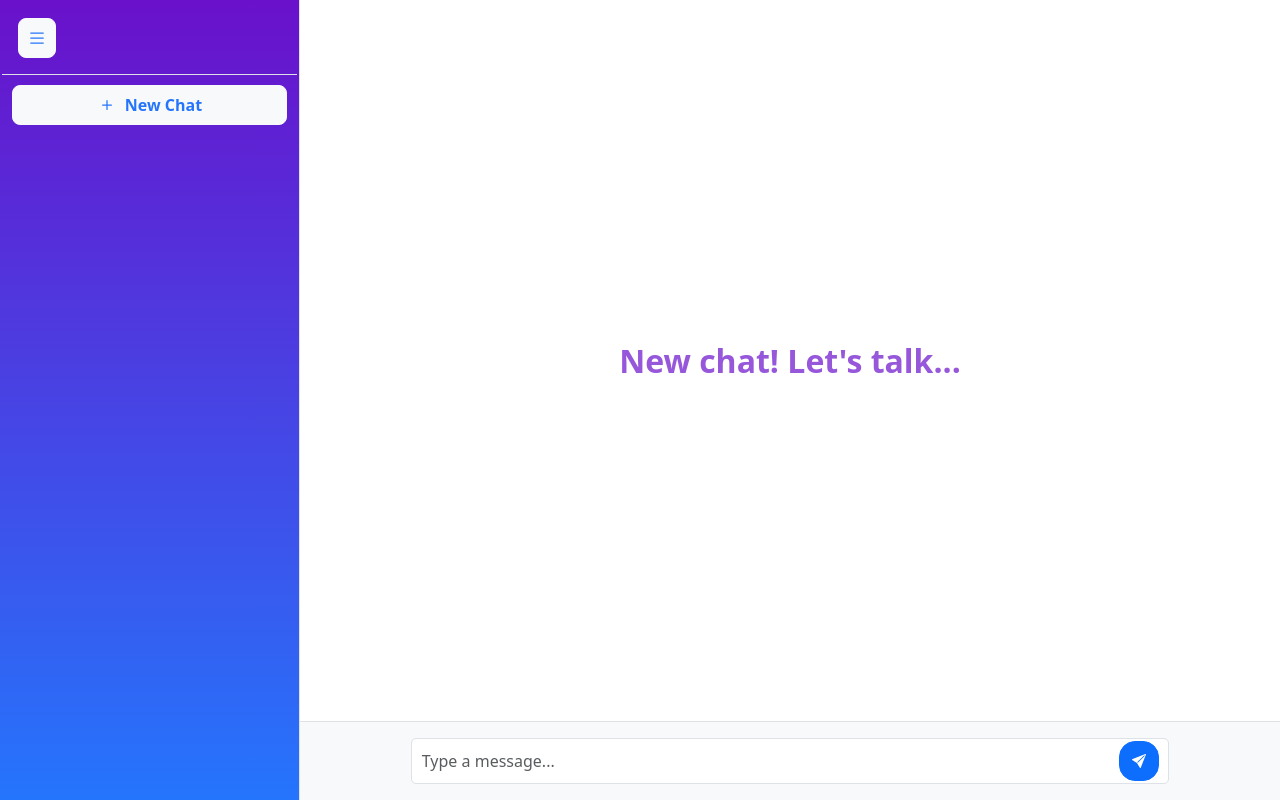
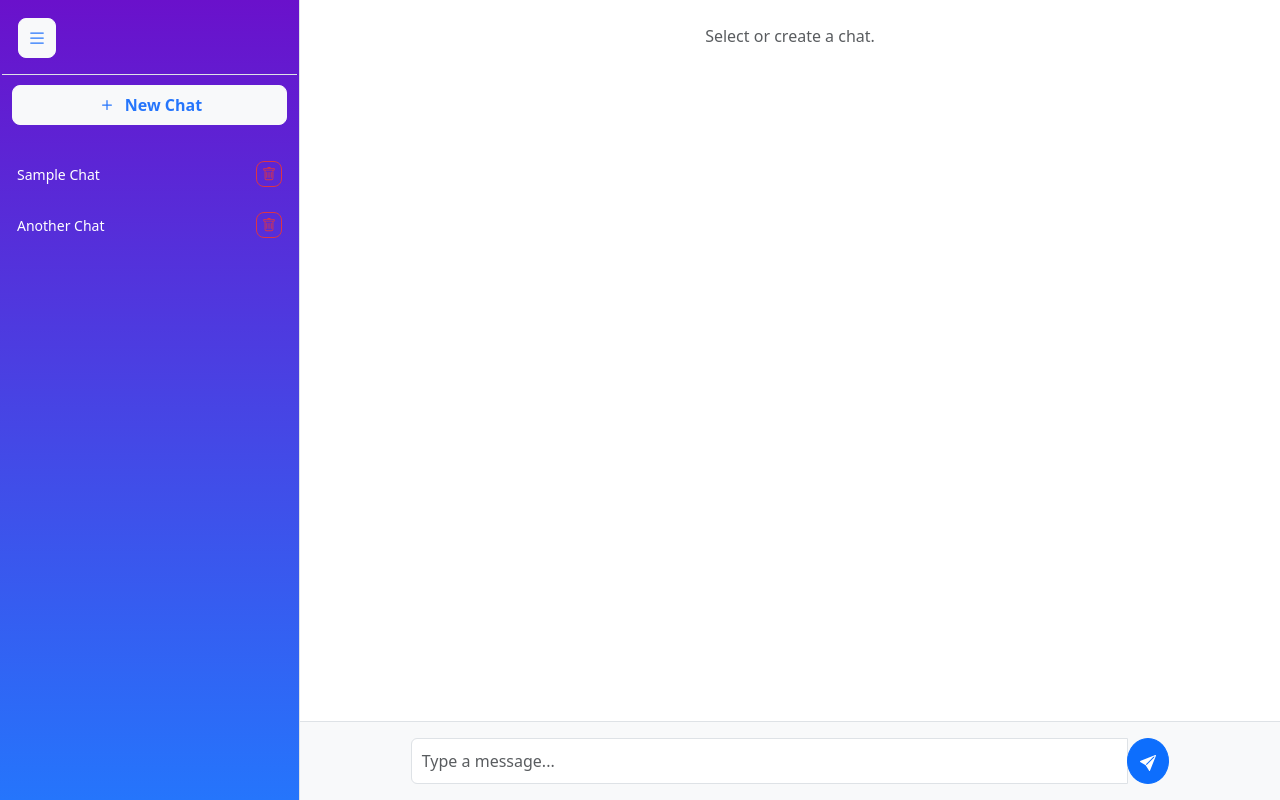
Before and after one commit to ibrahiimm/chat-app, a React (Create React App) app: page /chat in a window 1280 px wide. Built offline with nearby package versions, Linux system fonts and the light colour scheme.

Commit message:
setup the message apis and new chat logic

```diff
--- /dev/null
+++ b/src/api/api.ts
@@ -0,0 +1,63 @@
+export interface Chat {
+    id: string;
+    name: string;
+    messages: { sender: 'user' | 'ai'; text: string }[];
+  }
+
+  export const fetchChats = async (): Promise<Chat[]> => {
+    return new Promise((resolve) =>
+      setTimeout(() => {
+        resolve([
+          {
+            id: "1",
+            name: "Sample Chat",
+            messages: [
+              { sender: "user", text: "Hello!" },
+              { sender: "ai", text: "Hi! How can I help you?" },
+              { sender: "user", text: "What's the weather today?" },
+            ],
+          },
+          {
+            id: "2",
+            name: "Another Chat",
+            messages: [
+              { sender: "ai", text: "How can I assist you today?" },
+            ],
+          },
+        ]);
+      }, 1000)
+    );
+  };
+
+
+  export const sendMessage = async (
+    chatId: string,
+    message: string
+  ): Promise<{ reply: string }> => {
+    return new Promise((resolve) =>
+      setTimeout(() => {
+        resolve({ reply: `You said: ${message}` });
+      }, 500)
+    );
+  };
+
+  export const renameChat = async (
+    chatId: string,
+    newName: string
+  ): Promise<Chat> => {
+    // Simulating an API call to rename the chat
+    return new Promise((resolve) =>
+      setTimeout(() => {
+        resolve({ id: chatId, name: newName, messages: [] });
+      }, 500)
+    );
+  };
+
+  export const deleteChat = async (chatId: string): Promise<void> => {
+    // Simulating an API call to delete the chat
+    return new Promise((resolve) =>
+      setTimeout(() => {
+        resolve();
+      }, 500)
+    );
+  };
--- a/src/components/ChatArea.tsx
+++ b/src/components/ChatArea.tsx
@@ -1,91 +1,80 @@
-import React, { useState, useEffect } from "react";
+import React, { useState, useEffect, useRef } from "react";
 import { Form, Button, InputGroup } from "react-bootstrap";
 import { BsFillSendFill } from "react-icons/bs";
 
 interface ChatAreaProps {
   activeChatId: string | null;
-  onFirstMessage: (message: string) => void;
-  onCreateChat: (message: string) => void;
+  chats: { id: string; name: string; messages: { sender: "user" | "ai"; text: string }[] }[];
+  onSendMessage: (message: string) => void;
+  loading: boolean;
+  error: string | null;
 }
 
 const ChatArea: React.FC<ChatAreaProps> = ({
   activeChatId,
-    onFirstMessage,
-    onCreateChat,
+  chats,
+  onSendMessage,
+  loading,
+  error,
 }) => {
-    const [messages, setMessages] = useState<{ [key: string]: string[] }>({});
   const [input, setInput] = useState<string>("");
 
-    useEffect(() => {
-      if (!activeChatId) setInput("");
-    }, [activeChatId]);
+  const activeChat = chats.find((chat) => chat.id === activeChatId);
+
+  const chatEndRef = useRef<HTMLDivElement | null>(null); // Reference for automatic scroll
 
   const handleSendMessage = () => {
-      if (input.trim() === "") return; // Don't send empty messages.
-
-      if (!activeChatId) {
-        // If no active chat, create a new chat with the message
-        const firstWord = input.trim().split(" ")[0]; // Extract the first word
-        onCreateChat(firstWord); // Create new chat with first word as the name
-      } else {
-        // If there's an active chat, send the message
-        if (!messages[activeChatId]) {
-          onFirstMessage(input.trim()); // Set first message in the active chat
-        }
-
-        setMessages({
-          ...messages,
-          [activeChatId]: [...(messages[activeChatId] || []), input.trim()],
-        });
-      }
-      setInput(""); // Clear input field after sending message
+    if (input.trim() === "") return;
+    onSendMessage(input.trim());
+    setInput("");
   };
 
   const handleKeyDown = (e: React.KeyboardEvent) => {
     if (e.key === "Enter") {
-        e.preventDefault(); // Prevent default behavior of the Enter key
+      e.preventDefault();
       handleSendMessage();
     }
   };
 
+  // Scroll to the bottom whenever the messages change
+  useEffect(() => {
+    if (chatEndRef.current) {
+      chatEndRef.current.scrollIntoView({ behavior: "smooth" });
+    }
+  }, [activeChat?.messages]);
+
   return (
     <div className="flex-grow-1 d-flex flex-column">
-        <div className="flex-grow-1 overflow-auto p-4 bg-white">
-          {activeChatId && messages[activeChatId]?.length ? (
-            messages[activeChatId].map((message, index) => (
-              <div key={index} className="mb-3">
+      <div className="flex-grow-1 overflow-auto p-4 bg-white d-flex flex-column">
+        {loading ? (
+          <div>Loading chats...</div>
+        ) : error ? (
+          <div style={{ color: "red" }}>{error}</div>
+        ) : activeChat ? (
+          activeChat.messages.map((message, index) => (
             <div
+              key={index}
               style={{
-                    background: "#6a11cb",
+                background: message.sender === "user" ? "#6a11cb" : "#2575fc",
                 color: "white",
-                    padding: "10px",
-                    borderRadius: "10px",
-                    maxWidth: "70%",
+                padding: "12px 18px",
+                marginBottom: "10px",
+                borderRadius: "20px",
+                maxWidth: "75%",
                 minWidth: "50px",
                 wordWrap: "break-word",
                 display: "inline-block",
-                    alignSelf: index % 2 === 0 ? "flex-start" : "flex-end",
+                alignSelf: message.sender === "user" ? "flex-start" : "flex-end",
+                boxShadow: "0 2px 5px rgba(0, 0, 0, 0.1)", // Subtle shadow for depth
               }}
             >
-                  {message}
-                </div>
+              {message.text}
             </div>
           ))
         ) : (
-            <div
-              className="d-flex justify-content-center align-items-center"
-              style={{
-                height: "100%",
-                fontSize: "2rem",
-                color: "#6a11cb",
-                textAlign: "center",
-                fontWeight: "bold",
-                opacity: 0.7,
-              }}
-            >
-              New chat! Let's talk...
-            </div>
+          <div className="text-center text-muted">Select or create a chat.</div>
         )}
+        <div ref={chatEndRef} /> {/* This is the reference for auto-scrolling */}
       </div>
 
       <div className="border-top p-3 bg-light d-flex align-items-center justify-content-center">
@@ -97,33 +86,10 @@ const ChatArea: React.FC<ChatAreaProps> = ({
             value={input}
             onChange={(e) => setInput(e.target.value)}
             onKeyDown={handleKeyDown}
-                style={{
-                    resize: "none",
-                    width: "calc(100% - 50px)", // Increase width to account for button
-                    minHeight: "40px",
-                    padding: "10px",
-                    borderRadius: "5px",
-                    fontSize: "1rem",
-                    paddingRight: "50px", // Ensure space for the button inside
-                }}
+            style={{ resize: "none", padding: "10px" }}
           />
-                <Button
-                variant="primary"
-                onClick={handleSendMessage}
-                style={{
-                    position: "absolute", // Position button inside input
-                    right: "10px", // Align to the right
-                    top: "50%",
-                    transform: "translateY(-50%)",
-                    width: "40px", // Increase button size
-                    height: "40px", // Increase button size
-                    display: "flex",
-                    justifyContent: "center",
-                    alignItems: "center",
-                    borderRadius: "40%", // Keep the button circular
-                }}
-                >
-                <BsFillSendFill size={24} />
+          <Button variant="primary" onClick={handleSendMessage} style={{ borderRadius: "50%" }}>
+            <BsFillSendFill />
           </Button>
         </InputGroup>
       </div>
--- a/src/pages/ChatPage.tsx
+++ b/src/pages/ChatPage.tsx
@@ -1,104 +1,122 @@
-import React, { useState } from "react";
+import React, { useState, useEffect } from "react";
 import Sidebar from "../components/Sidebar";
 import ChatArea from "../components/ChatArea";
+import { fetchChats, sendMessage, renameChat, deleteChat } from "../api/api";
 
-interface Chat {
+export interface Chat {
   id: string;
   name: string;
-  messages: string[];
+  messages: { sender: 'user' | 'ai'; text: string }[];
 }
 
 const ChatPage: React.FC = () => {
   const [chats, setChats] = useState<Chat[]>([]);
   const [activeChatId, setActiveChatId] = useState<string | null>(null);
-  const [isCollapsed, setIsCollapsed] = useState(false);
+  const [loading, setLoading] = useState(false);
+  const [error, setError] = useState<string | null>(null);
+  const [isCollapsed, setIsCollapsed] = useState(false); // Add this state
+  const toggleCollapse = () => setIsCollapsed(!isCollapsed); // Function to toggle collapse
 
-  // Handle new chat creation (only after first message)
-  const handleNewChat = () => {
-    // Don't create duplicate 'New Chat' if already exists
-    if (chats.some((chat) => chat.name === "New Chat")) return;
+  // Load initial chats
+  useEffect(() => {
+    setLoading(true);
+    setError(null);
+    fetchChats()
+      .then((data) => setChats(data))
+      .catch(() => setError("Failed to load chats."))
+      .finally(() => setLoading(false));
+  }, []);
 
-    const newChat: Chat = {
-      id: Date.now().toString(),
-      name: "New Chat",  // Temporary name, will be updated after the first message
-      messages: [],
-    };
+  const handleMessageSubmit = async (message: string) => {
+    if (!activeChatId) {
+      // If activeChatId is null, create a new chat.
+      const newChatId = `chat-${Date.now()}`;
+      const chatName = message.length > 5 ? message.substring(0, 5) : message; // Use first 5 characters or the entire message
+      const newChat: Chat = {
+        id: newChatId,
+        name: chatName || "New Chat", // Default name if empty
+        messages: [{ sender: "user", text: message }],
+      };
 
-    setChats([...chats, newChat]);
-    setActiveChatId(newChat.id);
+      setChats((prevChats) => [...prevChats, newChat]);
+      setActiveChatId(newChatId); // Set the new chat as active
+    } else {
+      // If activeChatId is not null, update the existing chat
+      setChats((prevChats) =>
+        prevChats.map((chat) =>
+          chat.id === activeChatId
+            ? {
+                ...chat,
+                messages: [
+                  ...chat.messages,
+                  { sender: "user", text: message },
+                ],
+              }
+            : chat
+        )
+      );
+    }
+
+    try {
+      const response = await sendMessage(activeChatId || "", message); // Ensure activeChatId is not null
+      setChats((prevChats) =>
+        prevChats.map((chat) =>
+          chat.id === activeChatId
+            ? {
+                ...chat,
+                messages: [
+                  ...chat.messages,
+                  { sender: "ai", text: response.reply },
+                ],
+              }
+            : chat
+        )
+      );
+    } catch (error) {
+      setError("Failed to send message.");
+    }
   };
 
-  // Select the active chat from the sidebar
-  const handleSelectChat = (id: string) => {
-    setActiveChatId(id);
+  const handleRenameChat = async (chatId: string, newName: string) => {
+    try {
+      const updatedChat = await renameChat(chatId, newName);
+      setChats((prevChats) =>
+        prevChats.map((chat) =>
+          chat.id === updatedChat.id ? updatedChat : chat
+        )
+      );
+    } catch (error) {
+      setError("Failed to rename chat.");
+    }
   };
 
-  // Rename a chat in the sidebar
-  const handleRenameChat = (id: string, newName: string) => {
-    setChats((prevChats) =>
-      prevChats.map((chat) =>
-        chat.id === id ? { ...chat, name: newName || "Untitled Chat" } : chat
-      )
-    );
-  };
-
-  // Delete a chat from the sidebar
-  const handleDeleteChat = (id: string) => {
-    setChats((prevChats) => prevChats.filter((chat) => chat.id !== id));
-    if (activeChatId === id) setActiveChatId(null);
-  };
-
-  // Submit message for an active chat
-  const handleMessageSubmit = (message: string) => {
-    if (!activeChatId) return;
-
-    setChats((prevChats) => {
-      return prevChats.map((chat) => {
-        if (chat.id === activeChatId) {
-          const isFirstMessage = chat.messages.length === 0;
-          if (isFirstMessage) {
-            // Set chat name based on first message
-            return { ...chat, name: message.slice(0, 20), messages: [message] };
-          } else {
-            return { ...chat, messages: [...chat.messages, message] };
-          }
-        }
-        return chat;
-      });
-    });
-  };
-
-  // Handle creating a new chat with a first message
-  const handleCreateChatWithMessage = (message: string) => {
-    const newChat: Chat = {
-      id: Date.now().toString(),
-      name: message.slice(0, 20),  // Set chat name from message
-      messages: [message],
-    };
-
-    setChats([...chats, newChat]);
-    setActiveChatId(newChat.id);
-  };
-
-  const toggleCollapse = () => {
-    setIsCollapsed((prevState) => !prevState);
+  const handleDeleteChat = async (chatId: string) => {
+    try {
+      await deleteChat(chatId);
+      setChats((prevChats) => prevChats.filter((chat) => chat.id !== chatId));
+      if (activeChatId === chatId) setActiveChatId(null);
+    } catch (error) {
+      setError("Failed to delete chat.");
+    }
   };
 
   return (
     <div className="d-flex" style={{ height: "100vh" }}>
       <Sidebar
         chats={chats}
-        onNewChat={handleNewChat}
-        onSelectChat={handleSelectChat}
+        onNewChat={() => setActiveChatId(null)}
+        onSelectChat={(id) => setActiveChatId(id)}
         onRenameChat={handleRenameChat}
         onDeleteChat={handleDeleteChat}
-        isCollapsed={isCollapsed}
-        toggleCollapse={toggleCollapse}
+        isCollapsed={isCollapsed} // Pass the missing prop
+        toggleCollapse={toggleCollapse} // Pass the missing prop
       />
       <ChatArea
         activeChatId={activeChatId}
-        onFirstMessage={handleMessageSubmit}
-        onCreateChat={handleCreateChatWithMessage}
+        chats={chats}
+        onSendMessage={handleMessageSubmit}
+        loading={loading}
+        error={error}
       />
     </div>
   );
```
Lines whose indentation alone changed are shown as unchanged.
